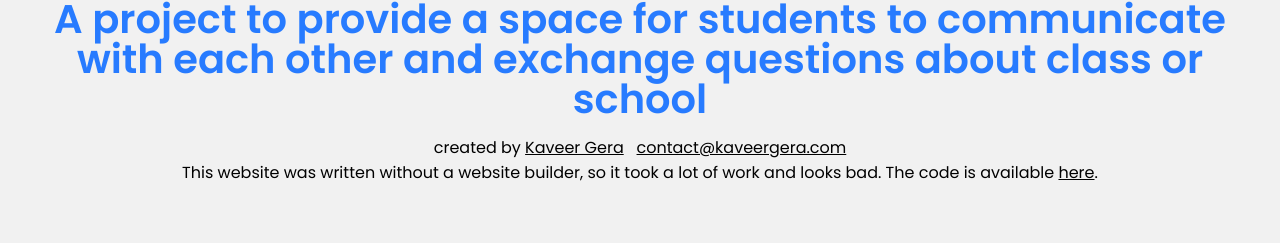
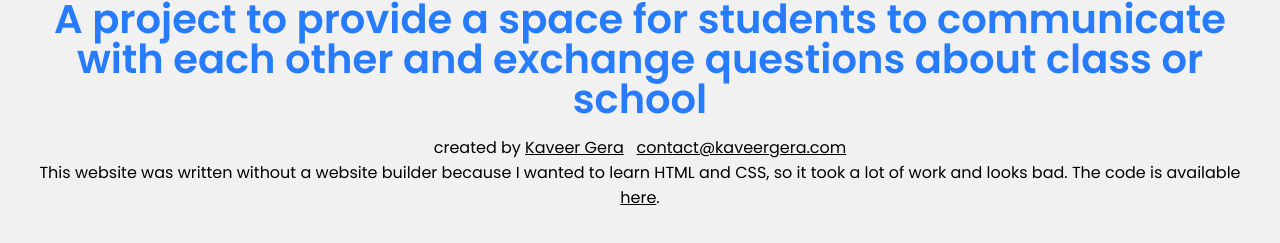
Before and after one commit to Reevak05/student-community-website, a website: page index.html in a window 1280 px wide. Shown: the part 369-612 px from the top of the page. Drawn offline with Linux system fonts and the light colour scheme.

Commit message:
add information to footer

```diff
--- a/index.html
+++ b/index.html
@@ -50,7 +50,8 @@
         ">contact@kaveergera.com</a>
         <br>
 
-        This website was written without a website builder, so it took a lot of work and looks bad. The code is available
+        This website was written without a website builder because I wanted to learn HTML and CSS, so it took a lot of
+        work and looks bad. The code is available
         <a href="https://github.com/Reevak05/personal-website/tree/studentcommunity" style="
         text-underline: #277bff;
         color: black;
```
